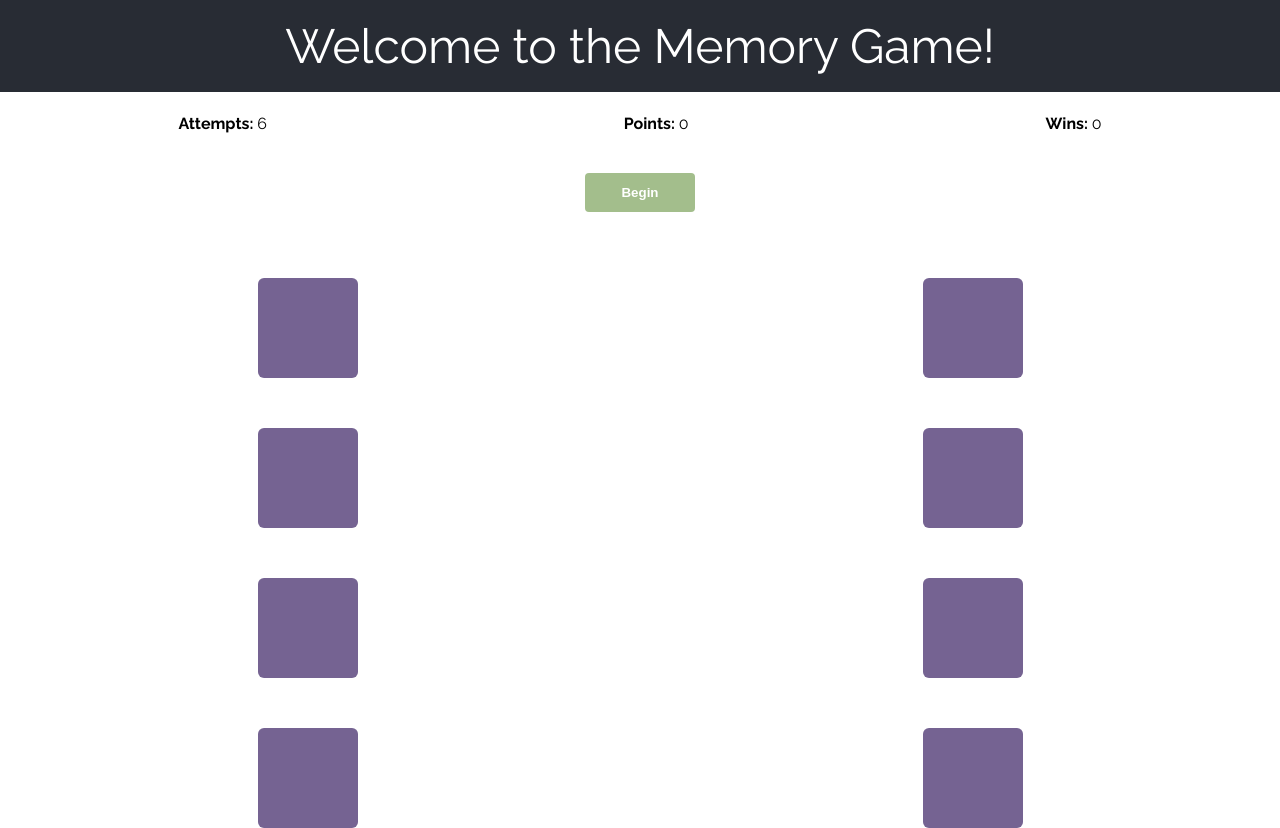
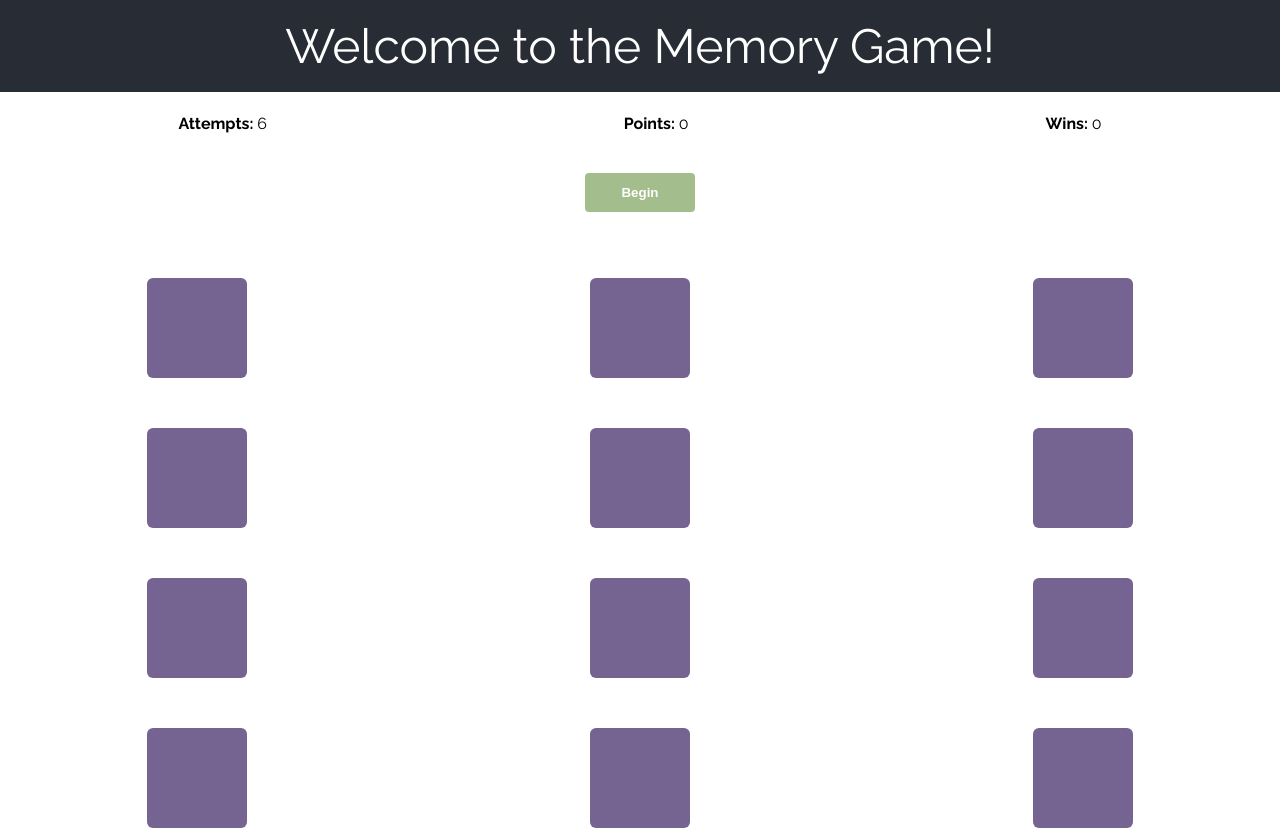
Before and after one commit to MagerlinC/memory-game, a React (Create React App) app: page / in a window 1280 px wide. Built offline with nearby package versions, Linux system fonts and the light colour scheme.

Commit message:
Grid cols based on boardsize

```diff
--- a/src/App.tsx
+++ b/src/App.tsx
@@ -9,7 +9,7 @@ function App() {
         <div className="welcome-section">Welcome to the Memory Game!</div>
       </header>
       <div className="body">
-        <Board boardSize={4}></Board>
+        <Board boardSize={6}></Board>
       </div>
     </div>
   );
--- a/src/components/board/board.scss
+++ b/src/components/board/board.scss
@@ -26,7 +26,6 @@
   }
   .board-tiles {
     display: grid;
-    grid-template-columns: 1fr 1fr;
     grid-gap: 50px;
     justify-items: center;
   }
--- a/src/components/board/board.tsx
+++ b/src/components/board/board.tsx
@@ -120,6 +120,9 @@ function Board({ boardSize }: BoardProps) {
 
   const tileIcons = [FirstIcon, SecondIcon, ThirdIcon, FourthIcon];
 
+  // Dynamic amount of cols based on board size
+  const gridColString = "1fr ".repeat(boardSize / 2);
+
   return (
     <div className="board">
       <Toaster
@@ -158,7 +161,10 @@ function Board({ boardSize }: BoardProps) {
       ) : (
         <div className={"timer-bar-spacer"} />
       )}
-      <div className={"board-tiles"}>
+      <div
+        style={{ gridTemplateColumns: gridColString }}
+        className={"board-tiles"}
+      >
         {tileIndexes.map((index) => (
           <Tile
             key={"tile" + index}
```
